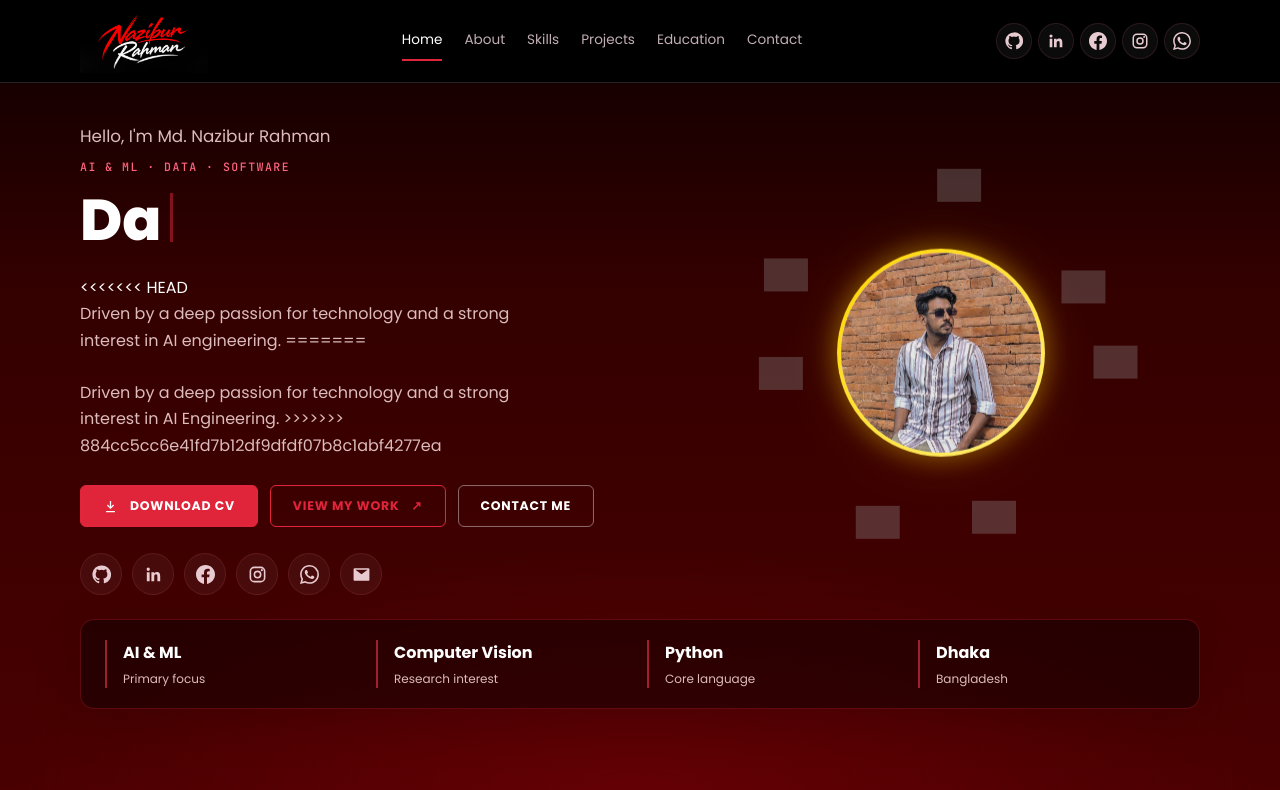
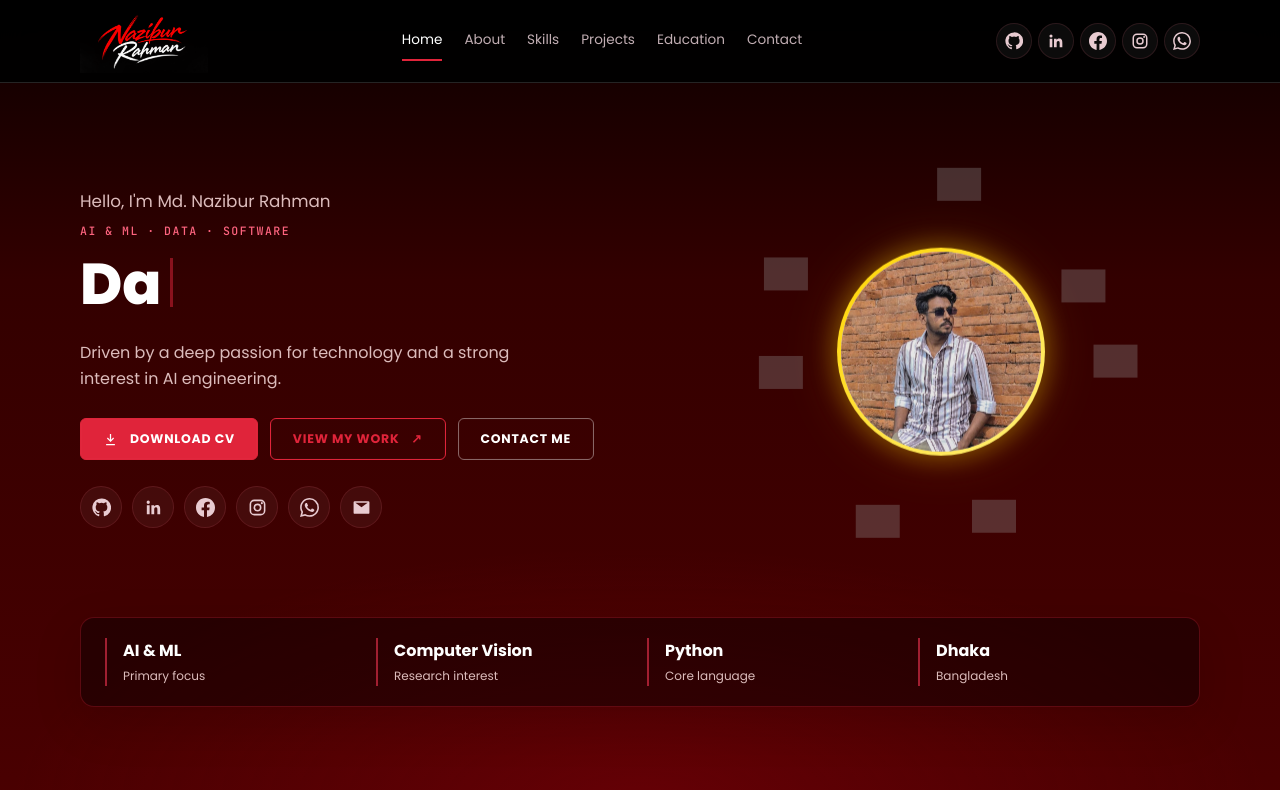
Before and after one commit to nazibur74/Portfolio-LTS, a plain HTML site: page index.html in a window 1280 px wide. Shown: the top 790 px of the page. Drawn offline with Linux system fonts and the light colour scheme; grey boxes are pictures that could not be loaded.

Commit message:
Updated README

```diff
--- a/index.html
+++ b/index.html
@@ -86,11 +86,7 @@
           <p class="hello">Hello, I'm Md. Nazibur Rahman</p>
           <p class="eyebrow">AI & ML · DATA · SOFTWARE</p>
           <h1 class="role"><span id="typed"></span><span class="caret" aria-hidden="true"></span></h1>
-<<<<<<< HEAD
           <p class="tag">Driven by a deep passion for technology and a strong interest in AI engineering.
-=======
-          <p class="tag">Driven by a deep passion for technology and a strong interest in AI Engineering.
->>>>>>> 884cc5cc6e41fd7b12df9dfdf07b8c1abf4277ea
           </p>
           <div class="hero-actions"><a class="btn btn-cv" href="#" data-link="cv" download="Nazibur-Rahman-CV.pdf"><svg
                 class="ico" aria-hidden="true">
```
